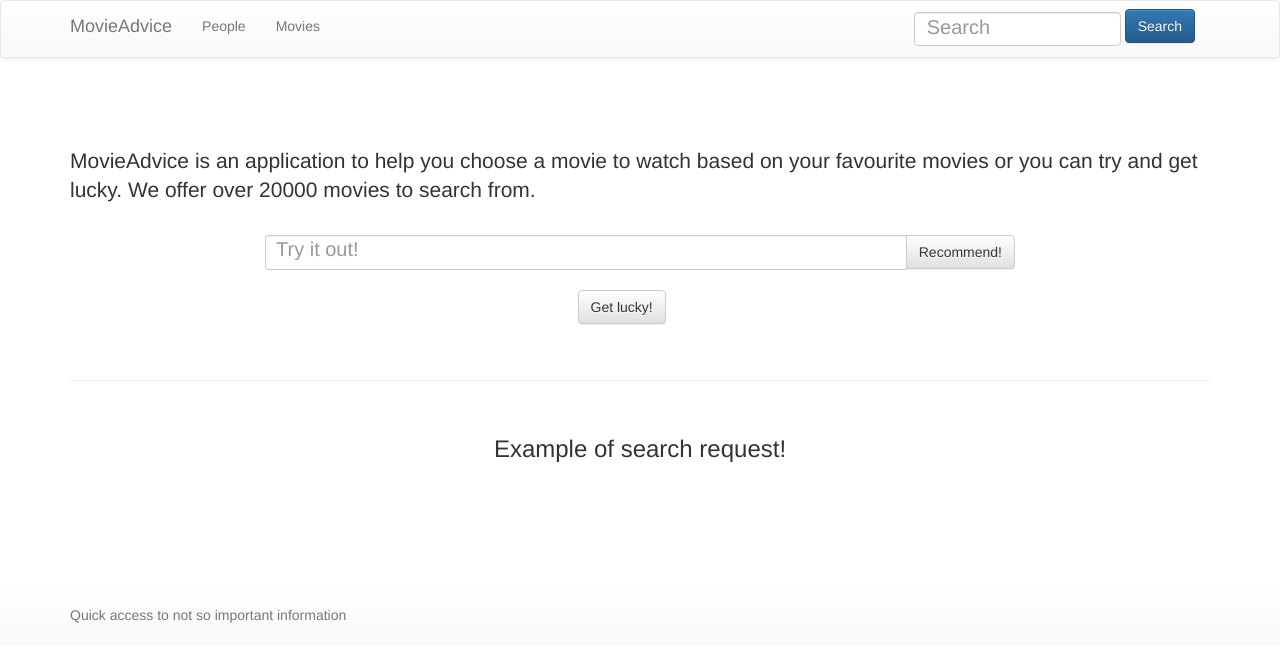
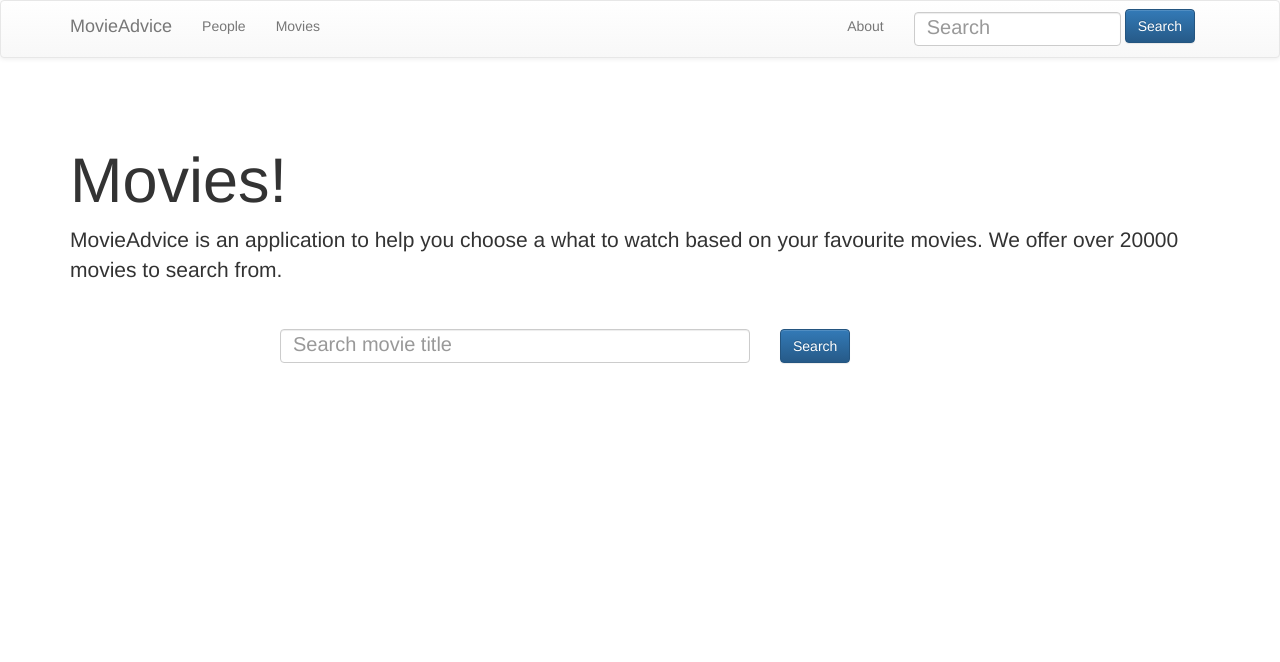
Before and after one commit to RomanOliinyk/MovieAdvice, a Django app: page /recommendation/ in a window 1280 px wide. Shown: the top 662 px of the page. Run offline with Django 3.2, Linux system fonts and the light colour scheme; some libraries are stand-ins or nearby versions.

Commit message:
html/css prettyfying

```diff
--- a/MovieAdvice/settings.py
+++ b/MovieAdvice/settings.py
@@ -114,7 +114,7 @@ AUTH_PASSWORD_VALIDATORS = [
 
 LANGUAGE_CODE = 'en-us'
 
-TIME_ZONE = 'UTC+2'
+TIME_ZONE = 'Europe/Kiev'
 
 USE_I18N = True
 
--- a/templates/recommendation/filter.html
+++ b/templates/recommendation/filter.html
@@ -36,7 +36,7 @@
         </span>
         {% endfor %}
         </p>
-        <h4>Choose keyword</h4>
+        <h4>Choose keywords</h4>
         <p>
         {% if keywords %}
             <span>
--- a/templates/recommendation/header.html
+++ b/templates/recommendation/header.html
@@ -11,39 +11,28 @@
             </button>
             <a class="navbar-brand" href="/recommendation/">MovieAdvice</a>
         </div>
-
-        <!-- Collect the nav links, forms, and other content for toggling -->
         <div class="collapse navbar-collapse" id="bs-example-navbar-collapse-1">
             <ul class="nav navbar-nav">
                 <li><a href="{% url 'recommendation:person_list' %}">People</a></li>
                 <li><a href="{% url 'recommendation:movie_list' %}">Movies</a></li>
-
             </ul>
             <ul class="nav navbar-nav navbar-right">
-
+                <li><a href="#">About</a></li>
                 <li>
-                    <form id="searchform" class="navbar-form navbar-left"
-                    action="{% url 'recommendation:movie_list' %}" method="get"
-                    accept-charset="utf-8">
+                    <form id="searchform" class="navbar-form navbar-left" action="{% url 'recommendation:movie_list' %}" method="get" accept-charset="utf-8">
                         <div class="form-group">
-                            <input class="form-control" id="searchbox" name="q"
-                            type="text" placeholder="Search" value="{{ request.GET.q }}">
+                            <input class="form-control" id="searchbox" name="q" type="text" placeholder="Search" value="{{ request.GET.q }}">
                         </div>
                         <button type="submit" value="" class="btn btn-primary">
                             Search
                         </button>
                     </form>
-                    <!--
-
-                    -->
-            </li>
-            <!--
+                </li>
+                <!--
                 <li><a href="#">Log In</a></li>
                 <li><a href="#">Register</a></li>
             -->
             </ul>
         </div>
-        <!-- /.navbar-collapse -->
     </div>
-    <!-- /.container-fluid -->
 </nav>
--- a/templates/recommendation/home.html
+++ b/templates/recommendation/home.html
@@ -1,44 +1,16 @@
-{% extends "recommendation/main.html" %}
-
-{% block title %}
-    MovieAdvice Home
-{% endblock %}
-
-{% block body %}
+{% extends "recommendation/main.html" %} {% block title %} MovieAdvice Home {% endblock %} {% block body %}
 <!-- Main jumbotron -->
 <div class="jumbotron">
     <div class="container">
-        <h1 class="display-3"></h1>
-        <p class="lead">MovieAdvice is an application to help you choose a movie
-            to watch based on your favourite movies or you can try and get lucky.
-            We offer over 20000 movies to search from.
-        <div class="row search">
-            <div class="col-sm-8 col-sm-offset-2">
-                <form role="form">
-                    <div class="input-group">
-                        <input type="text" class="form-control input-sm"
-                        placeholder="Try it out!">
-                        <span class="input-group-btn">
-                            <button type="submit" class="btn btn-default">
-                                Recommend!
-                            </button>
-                        </span>
-                    </div>
-                    <div class="input-group col-sm-2 col-sm-offset-5">
-                        <button type="submit" class="btn btn-default">
-                            Get lucky!
-                        </button>
-                    </div>
-                </form>
+        <h1 class="display-3">Movies!</h1>
+        <p class="lead">MovieAdvice is an application to help you choose a what to watch based on your favourite movies. We offer over 20000 movies to search from.
+            <div class="row search">
+                <div class="col-sm-8 col-sm-offset-2">
+
+                    {% include "recommendation/search_form.html" %}
+
+                </div>
             </div>
-        </div>
-        <hr class="my-4">
-        <div class="row">
-            <div class="col-sm-12 text-position">
-                <h3>Example of search request!</h3>
-            </div>
-        </div>
-        </div>
     </div>
 </div>
 {% endblock %}
--- a/templates/recommendation/main.html
+++ b/templates/recommendation/main.html
@@ -38,7 +38,7 @@
     {% endblock %}
 
     <!-- Footer -->
-    {% include "recommendation/footer.html" %}
+
 
     <!-- jQuery (necessary for Bootstrap's JavaScript plugins) -->
     <script src="https://code.jquery.com/jquery-3.2.1.js"></script>
--- a/templates/recommendation/movie_list.html
+++ b/templates/recommendation/movie_list.html
@@ -8,11 +8,13 @@
 <!-- Movie List Page -->
 <div class="jumbotron">
     <div class="container">
-        <h1 class="display-3">Movie list</h1>
+        <h1 class="display-2">Movie list</h1>
 
         <!-- Search Form -->
         <div class="row" >
+            <div class="col-sm-8 col-sm-offset-2">
             {% include "recommendation/search_form.html" %}
+            </div>
         </div>
 
         <!-- Movie Filter -->
--- a/templates/recommendation/person_list.html
+++ b/templates/recommendation/person_list.html
@@ -8,7 +8,7 @@
 <!-- Movie List Page -->
 <div class="jumbotron">
     <div class="container">
-        <h1 class="display-3">Movie list</h1>
+        <h1 class="display-3">People list</h1>
 
         <div class="row">
         {% if person_list %}
```
Also changed, not shown: templates/recommendation/movie_detail.html (+49 -52 lines), templates/recommendation/person_detail.html (+40 -31 lines).
